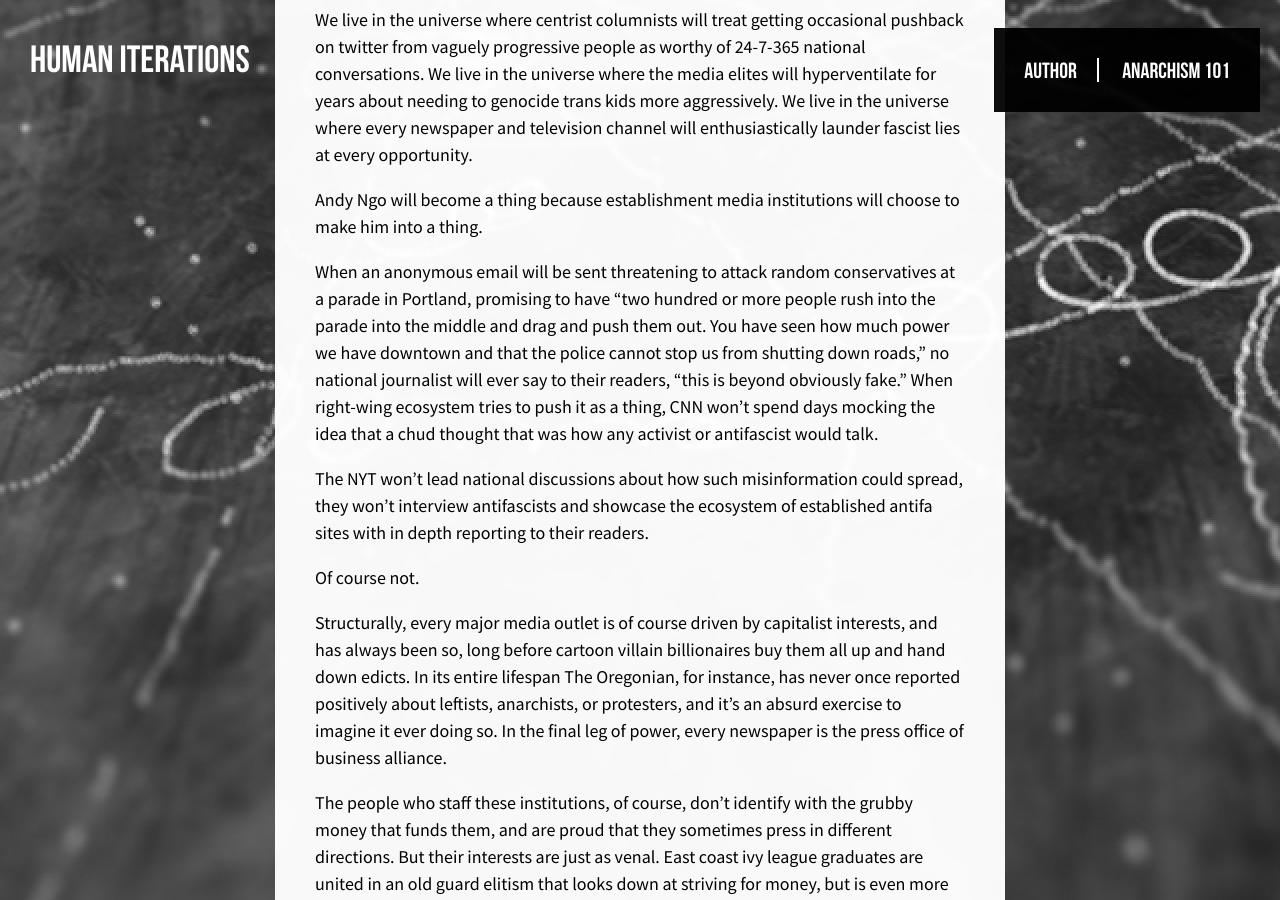
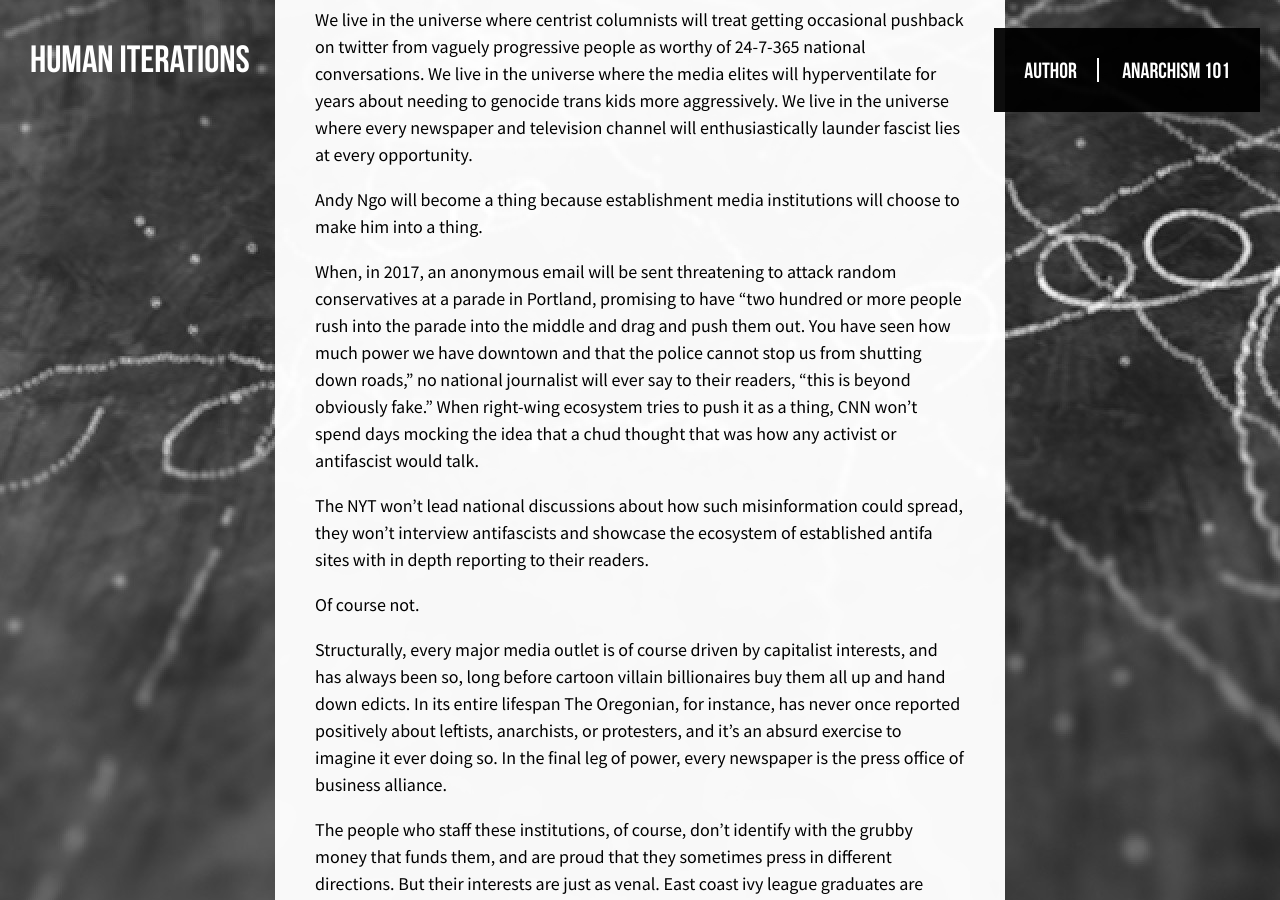
Before and after one commit to rechelon/rechelon.github.io, a Jekyll site: the page built from _posts/2025-12-30-2015-in-review.md, in a window 1280 px wide and 900 px high, scrolled down 31851 px. Built offline with Jekyll 4.4.1, drawn with Linux system fonts in a browser that asks for light colours; some web fonts are replaced; some of the changed text lies outside the part shown.

Commit message:
more random fixes

```diff
--- a/_posts/2025-12-30-2015-in-review.md
+++ b/_posts/2025-12-30-2015-in-review.md
@@ -510,7 +510,7 @@ We live in the universe where centrist columnists will treat getting occasional
 
 Andy Ngo will become a thing because establishment media institutions will choose to make him into a thing.
 
-When an anonymous email will be sent threatening to attack random conservatives at a parade in Portland, promising to have “two hundred or more people rush into the parade into the middle and drag and push them out. You have seen how much power we have downtown and that the police cannot stop us from shutting down roads," no national journalist will ever say to their readers, "this is beyond obviously fake." When right-wing ecosystem tries to push it as a thing, CNN won't spend days mocking the idea that a chud thought that was how any activist or antifascist would talk.
+When, in 2017, an anonymous email will be sent threatening to attack random conservatives at a parade in Portland, promising to have “two hundred or more people rush into the parade into the middle and drag and push them out. You have seen how much power we have downtown and that the police cannot stop us from shutting down roads," no national journalist will ever say to their readers, "this is beyond obviously fake." When right-wing ecosystem tries to push it as a thing, CNN won't spend days mocking the idea that a chud thought that was how any activist or antifascist would talk.
 
 The NYT won't lead national discussions about how such misinformation could spread, they won't interview antifascists and showcase the ecosystem of established antifa sites with in depth reporting to their readers.
 
```
Also changed, not shown: other parts of _posts/2025-12-30-2015-in-review.md (+2 -2 lines).
